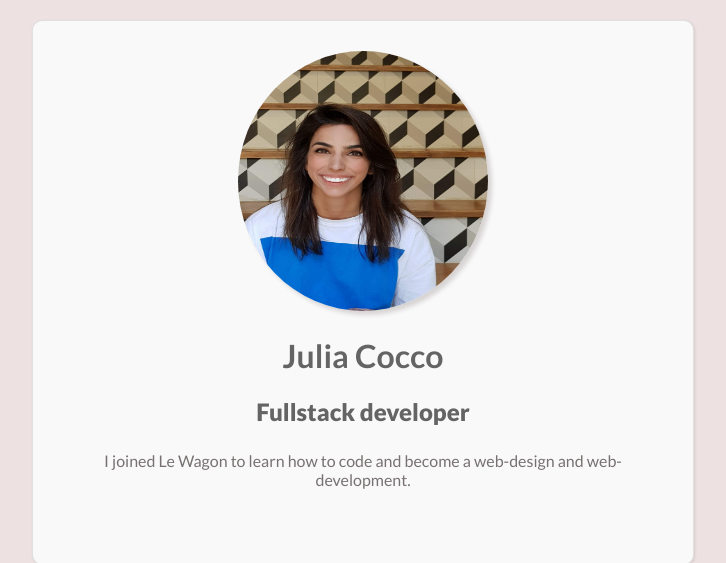
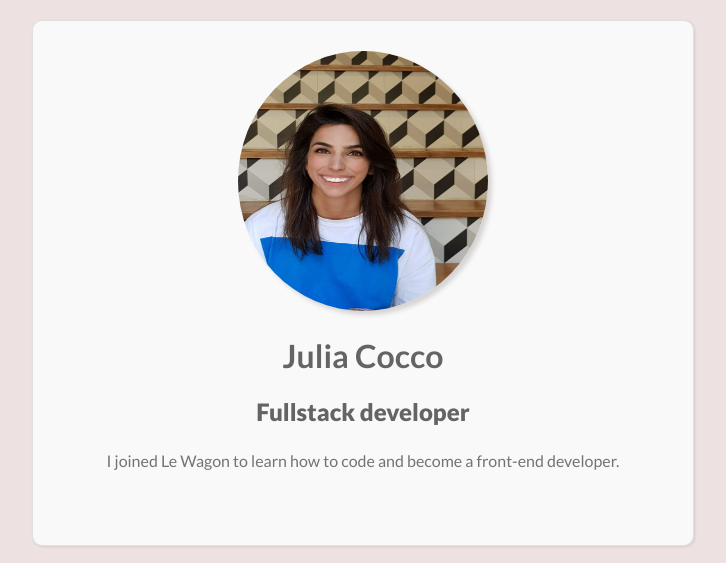
Before and after one commit to juliacocco/profile, a plain HTML site: page index.html in a window 1280 px wide. Shown: the top 563 px of the page, without its empty margins (277-1003 px from the left). Drawn offline with Linux system fonts and the light colour scheme.

Commit message:
make my profile prettier

```diff
--- a/index.html
+++ b/index.html
@@ -11,7 +11,7 @@
     <img src="images/profilepic.jpg" alt="Julia Cocco" id="profile">
     <h1>Julia Cocco </h1>
     <h2>Fullstack developer</h2>
-    <p id="intro"> I joined Le Wagon to learn how to code and become a web-design and web-development. </p>
+    <p id="intro"> I joined Le Wagon to learn how to code and become a front-end developer.</p>
   </div>
   <div class="div-style">
     <ul  class="list-inline" >
```
